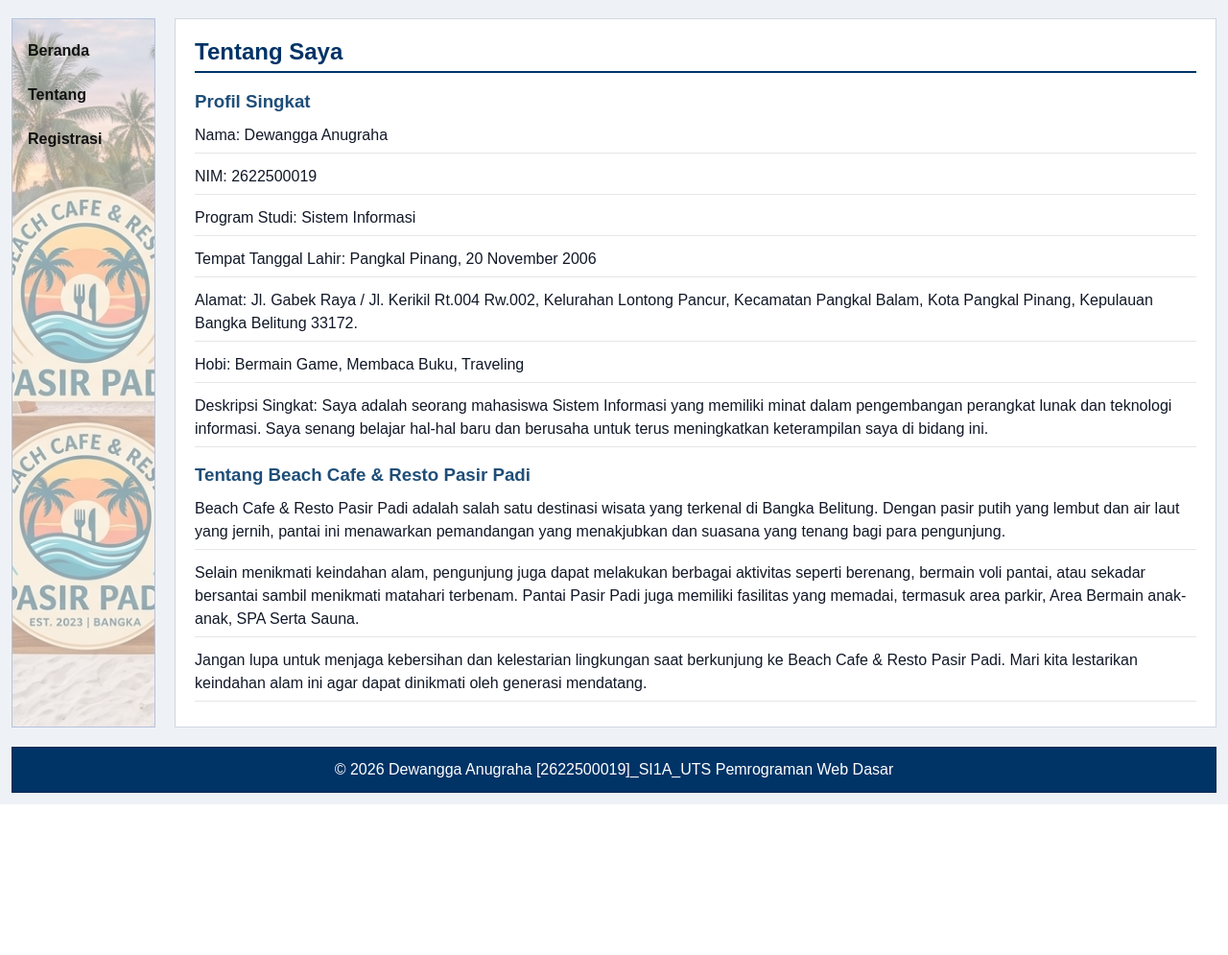
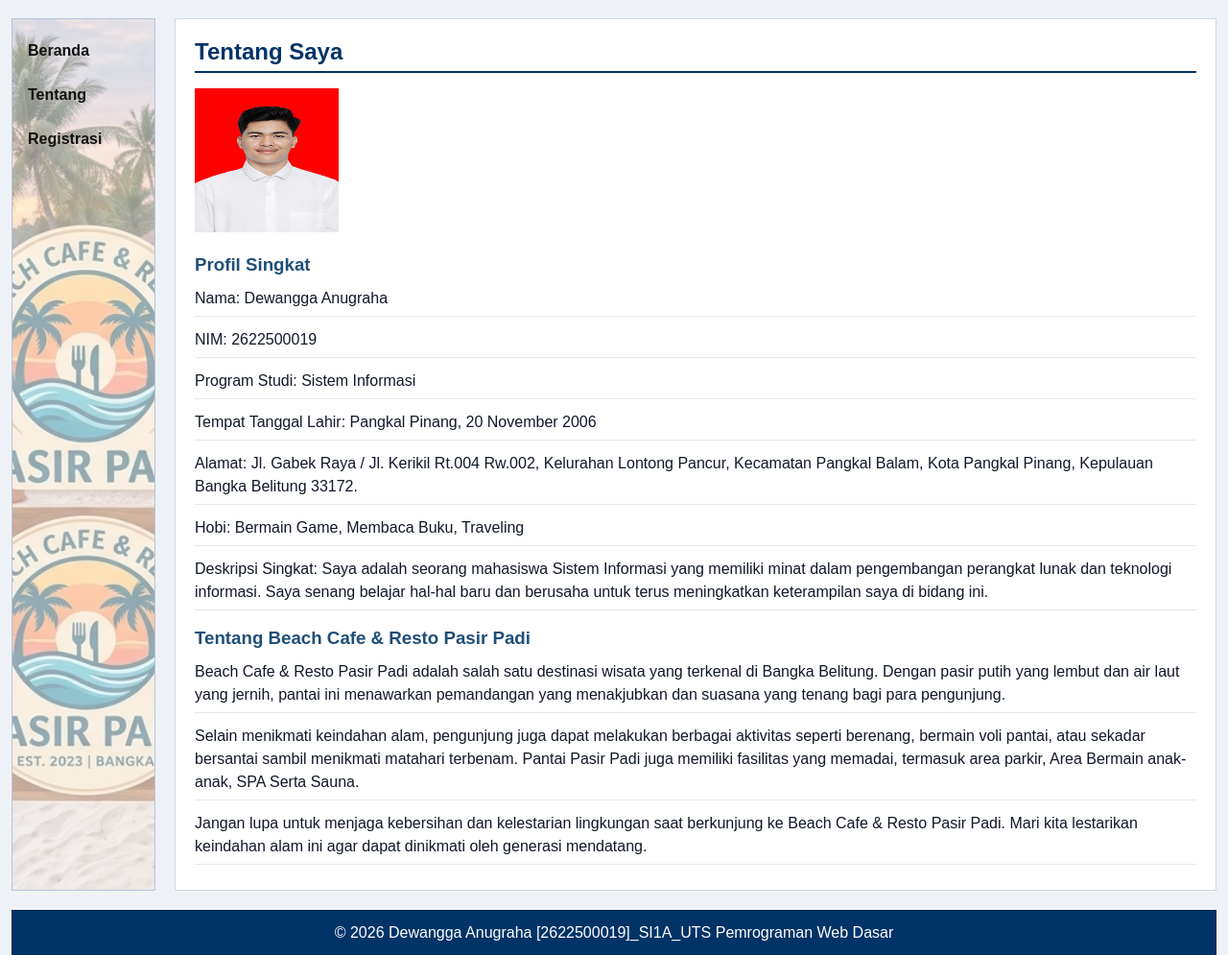
Before and after one commit to 2622500019/2622500019-PWD-SI1A-26270, a PHP site: page /pertemuan-08/tentang.php in a window 1280 px wide. Shown: the part 140-1135 px from the top of the page at 96% size. Before the commit the page ends 978 px from the top, so only its background shows below. Run offline with PHP 8.4, Linux system fonts and the light colour scheme.

Commit message:
Memperbarui foto profil di tentang

```diff
--- a/pertemuan-08/tentang.php
+++ b/pertemuan-08/tentang.php
@@ -2,6 +2,10 @@
 <?php include 'header.php'; ?>
 <section id="about">
         <h2>Tentang Saya</h2>
+
+        <div class="foto-profil-container">
+          <img src="assets/img/foto profil.jpeg" width="150" height="150" alt="foto profil" class="foto-profil">
+        </div>
 
         <article>
           <h3>Profil Singkat</h3>
```
Also changed, not shown: pertemuan-08/assets/img/foto profil.jpeg (added).
